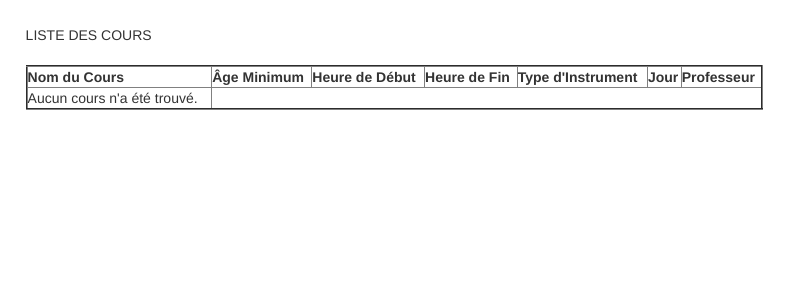
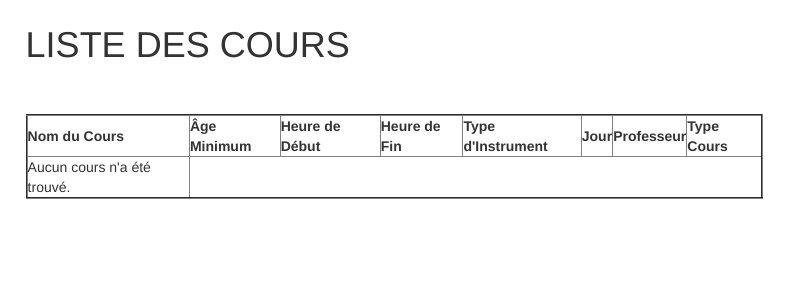
Before and after one commit to ZakinaA/24FLOPOTON, a Symfony app: template templates/cours/lister.html.twig in a window 1280 px wide. Shown: the part 51-351 px from the top of the page, without its empty margins (0-800 px from the left). Run offline with Twig, Linux system fonts and the light colour scheme; the template is opened without the code that fills it, so the values that code supplies are empty; some libraries are stand-ins or nearby versions.

Commit message:
mise a jour de la vue

```diff
--- a/templates/cours/lister.html.twig
+++ b/templates/cours/lister.html.twig
@@ -8,7 +8,7 @@
     <body>
         {% block javascripts %}{% endblock %}
 
-		LISTE DES COURS</br></br>
+		<h1>LISTE DES COURS</h1></br></br>
 		<table width="60%" border="2" cellspacing="1" cellpadding="10">
 
 		<thead>
@@ -20,6 +20,7 @@
             <th>Type d'Instrument</th>
             <th>Jour</th>
             <th>Professeur</th>
+			<th>Type Cours</th>
 
         </tr>
     </thead>
@@ -34,6 +35,7 @@
 			<td>{{ c.typeInstrument.libelle }}</td>
 			<td>{{ c.jour.libelle }}</td>
 			<td>{{ c.professeur.prenom }} {{ c.professeur.nom }}</td>
+			<td>{{ c.typeCours.libelle }}</td>
 		</tr>
 	{% else %}
 		<tr>
```
